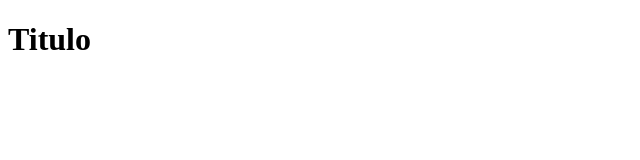
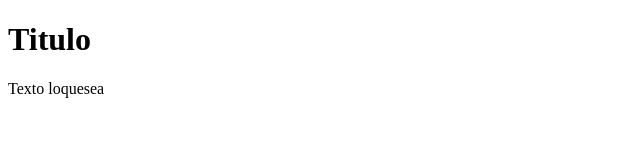
Before and after one commit to Feranchz/test-ati-1, a plain HTML site: page index.html in a window 1280 px wide. Shown: the whole page, without its empty margins (0-640 px from the left). Drawn offline with Linux system fonts and the light colour scheme.

Commit message:
loqueasea

```diff
--- a/index.html
+++ b/index.html
@@ -8,5 +8,6 @@
 </head>
 <body>
   <h1>Titulo</h1>
+  <p>Texto loquesea</p>
 </body>
 </html>
```
